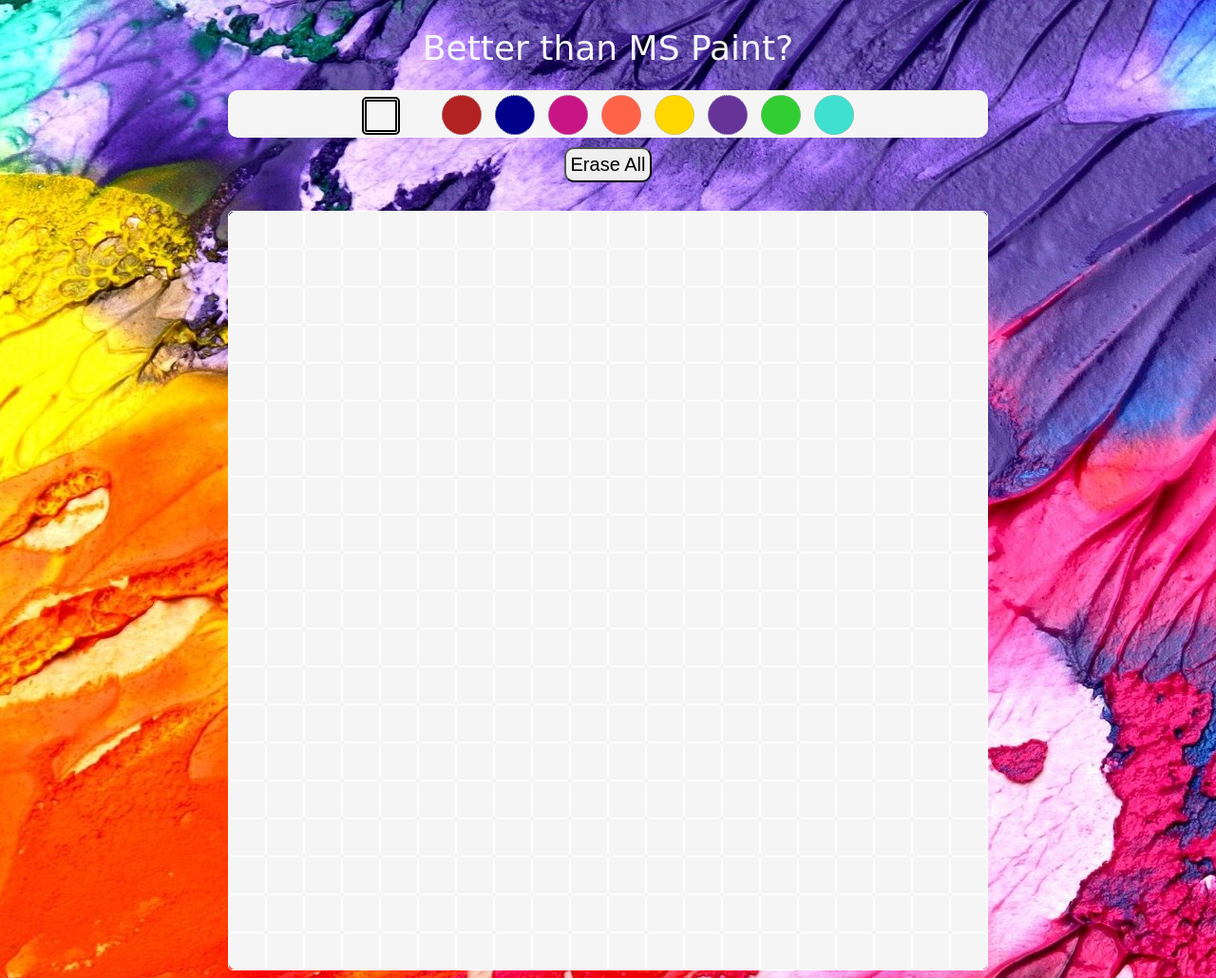
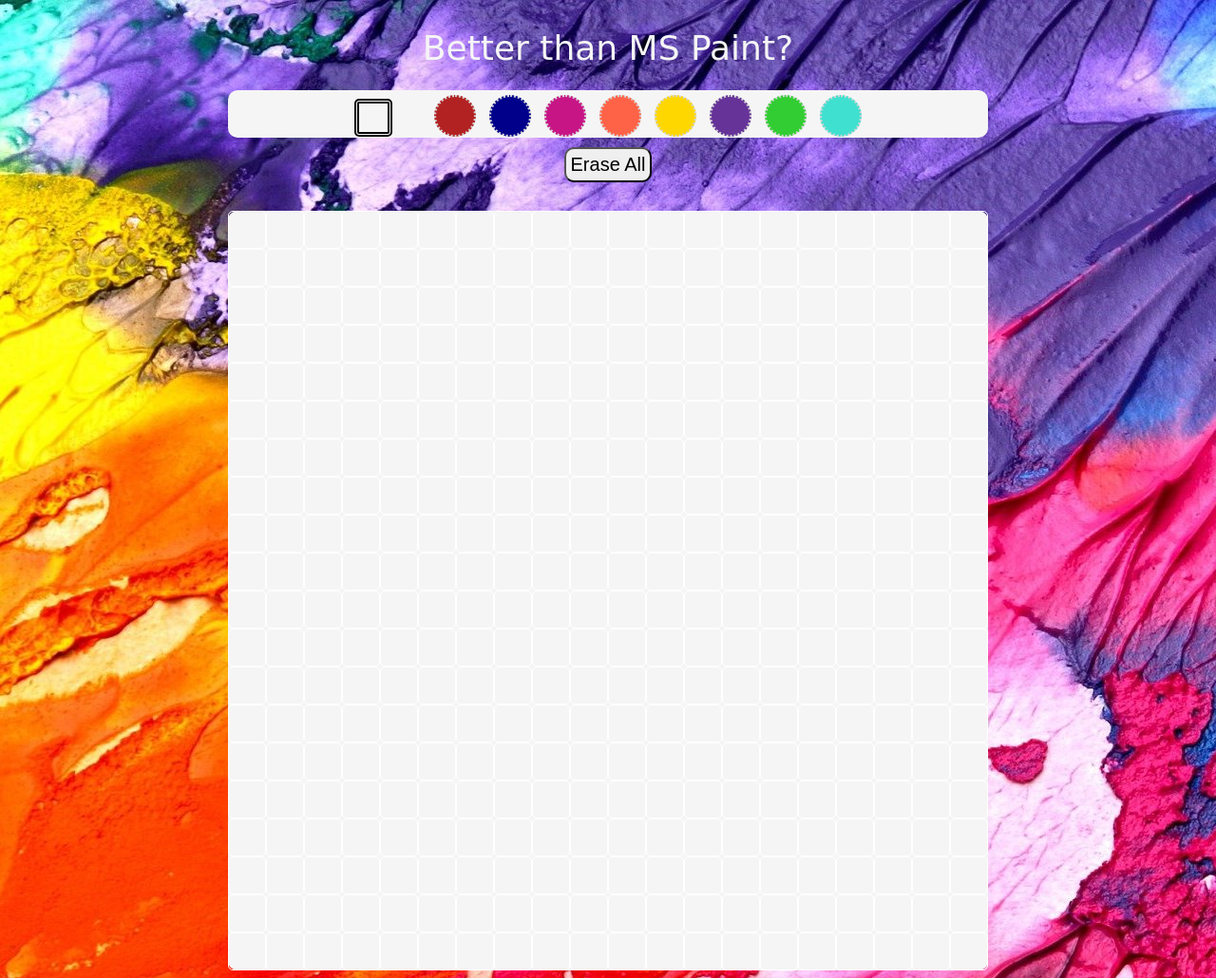
Before and after one commit to VickiLanger/JS-Painting, a plain HTML site: page index.html in a window 1280 px wide. Shown: the whole page at 95% size. Drawn offline with nearby package versions, Linux system fonts and the light colour scheme; a web font is replaced by a local one.

Commit message:
Update style.css

```diff
--- a/style.css
+++ b/style.css
@@ -34,10 +34,10 @@ h1 {
   margin: 5px;
   border-radius: 50%;
   display: inline-block;
-  border: 1.5px dotted darkgray;
+  border: 2px dotted lightgray;
 }
 .color:hover {
-  border: 1.5px solid darkgray;
+  border: 2px solid darkgray;
 }
 
 .box {
```
